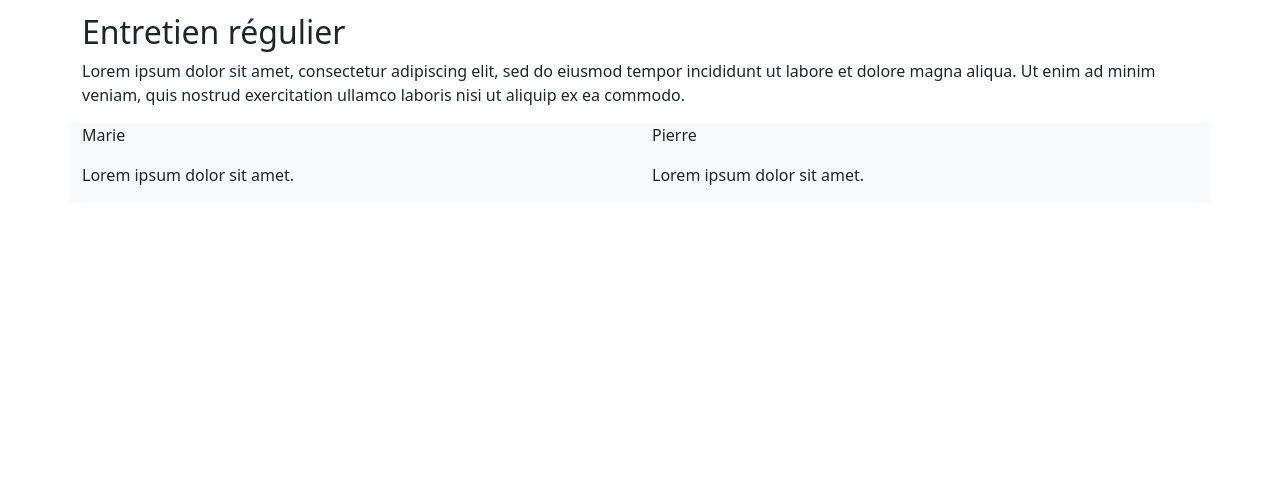
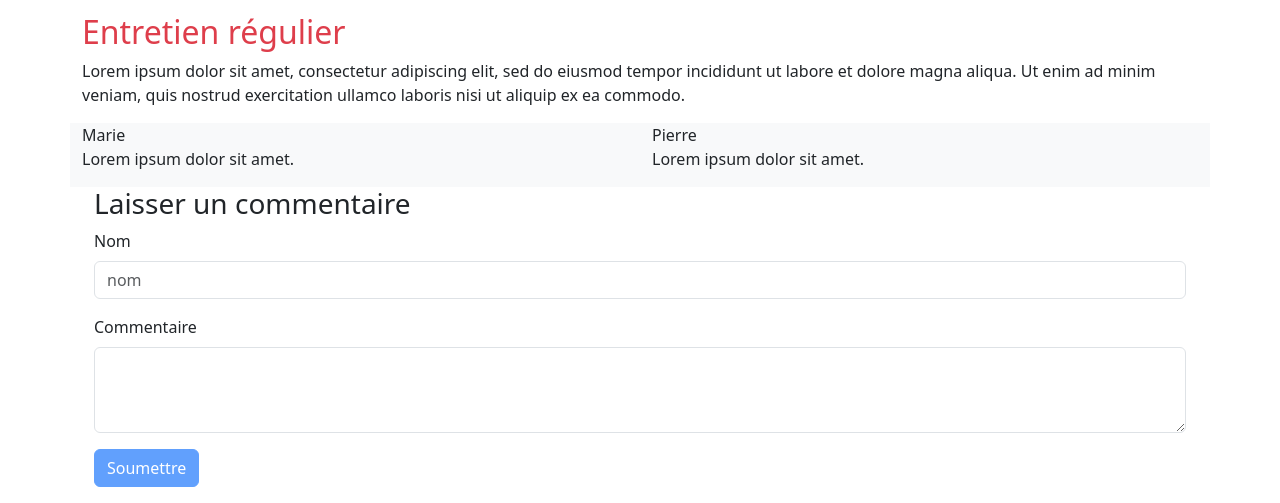
Before and after one commit to BeaterisuSan/ecf_garage_parrot, a website: page index.html in a window 1280 px wide. Shown: the part 761-1264 px from the top of the page. Before the commit the page ends 964 px from the top, so only its background shows below. Drawn offline with nearby package versions, Linux system fonts and the light colour scheme.

Commit message:
Ajout formulaire commentaire

```diff
--- a/index.html
+++ b/index.html
@@ -11,12 +11,17 @@
     <link rel="stylesheet" href="styles.css"/>
     <script src="https://cdn.jsdelivr.net/npm/bootstrap@5.3.3/dist/js/bootstrap.bundle.min.js"
     integrity="sha384-YvpcrYf0tY3lHB60NNkmXc5s9fDVZLESaAA55NDzOxhy9GkcIdslK1eN7N6jIeHz" crossorigin="anonymous"></script>
-</head>
+    <link rel="preconnect" href="https://fonts.googleapis.com">
+    <link rel="preconnect" href="https://fonts.gstatic.com" crossorigin>
+    <link href="https://fonts.googleapis.com/css2?family=Barlow:ital,wght@0,100;0,200;0,300;0,400;0,500;0,600;0,700;0,800;0,900;
+    1,100;1,200;1,300;1,400;1,500;1,600;1,700;1,800;1,900&display=swap" rel="stylesheet">
+    <link href="https://fonts.googleapis.com/css2?family=Barlow:ital,wght@0,100;0,200;0,300;0,400;0,500;0,600;0,700;0,800;0,900;1,100;
+    1,200;1,300;1,400;1,500;1,600;1,700;1,800;1,900&family=Rajdhani:wght@300;400;500;600;700&display=swap" rel="stylesheet">
+    </head>
 
 <body>
 
     <header class="container">
-
         <div class="row">
             <div class="col-sm-12 text-center my-auto">
                 <img src="./logo_garage_parrot.png" width="100" height="100" alt="Logo garage">
@@ -29,7 +34,7 @@
                         <button class="navbar-toggler" type="button" data-bs-toggle="collapse" data-bs-target="#navbarToggler" aria-controls="navbarToggler" aria-expanded="false" aria-label="Toggle navigation">
                             <span class="navbar-toggler-icon" ></span>
                         </button>
-                        <div class="collapse navbar-collapse "  id="navbarToggler "  >
+                        <div class="collapse navbar-collapse "  id="navbarToggler" >
                             <ul class="navbar-nav mx-auto">
                                 <li class="nav-item ">
                                     <a class="nav-link active" aria-current="page" href="./index.html">Accueil</a>
@@ -49,10 +54,9 @@
                 </nav>
             </div>
         </div>
-
     </header>
 
-    <div class="container">
+    <main class="container">
 
         <div class="row">
             <div class="col-sm-12 text-center">
@@ -69,7 +73,6 @@
                         Ut enim ad minim veniam, quis nostrud exercitation ullamco laboris nisi ut aliquip ex ea commodo.</p>
                 </div>
             </div>
-
             <div class="row">
                 <div class="col-sm-12">
                     <h2>Réparation mécanique</h2>
@@ -77,7 +80,6 @@
                         Ut enim ad minim veniam, quis nostrud exercitation ullamco laboris nisi ut aliquip ex ea commodo.</p>
                 </div>
             </div>
-
             <div class="row">
                 <div class="col-sm-12">
                     <h2>Entretien régulier</h2>
@@ -85,18 +87,35 @@
                         Ut enim ad minim veniam, quis nostrud exercitation ullamco laboris nisi ut aliquip ex ea commodo.</p>
                 </div>
             </div>
-
             <div class="row">
                 <div class="col-6 bg-light text-dark">
-                    <p>Marie</p>
-                    <p>Lorem ipsum dolor sit amet.</p>
+                    <p>Marie<br>Lorem ipsum dolor sit amet.
+                    </p>
                 </div>
                 <div class="col-6 bg-light text-dark">
-                    <p>Pierre</p>
-                    <p>Lorem ipsum dolor sit amet.</p>
+                    <p>Pierre<br>Lorem ipsum dolor sit amet.
+                    </p>
                 </div>
             </div>
         </article>
+
+        <div class="container">
+            <h3>Laisser un commentaire</h3>
+            <form>
+                <div class="mb-3">
+                    <label for="exampleFormControlInput1" class="form-label">Nom</label>
+                    <input type="nom" class="form-control" id="exampleFormControlInput1" placeholder="nom">
+                </div>
+                <div class="mb-3">
+                    <label for="exampleFormControlTextarea1" class="form-label">Commentaire</label>
+                    <textarea class="form-control" id="exampleFormControlTextarea1" rows="3"></textarea>
+                </div>
+                <div class="mb-3">
+                    <button class="btn btn-primary" type="submit" disabled>Soumettre</button>
+                </div>
+            </form>
+        </div>
+
 
 
 
--- /dev/null
+++ b/scss/header.scss
@@ -0,0 +1,3 @@
+navbar-toggler {
+    background-color: greenyellow;
+}
--- a/styles.css
+++ b/styles.css
@@ -0,0 +1,2 @@
+h2 {
+  color: rgba(217, 35, 50, 0.88); }
```
Also changed, not shown: scss/header.css (deleted), scss/main.css, scss/main.scss (line endings or trailing spaces), scss/mainpages.css (added), 4 other files.
